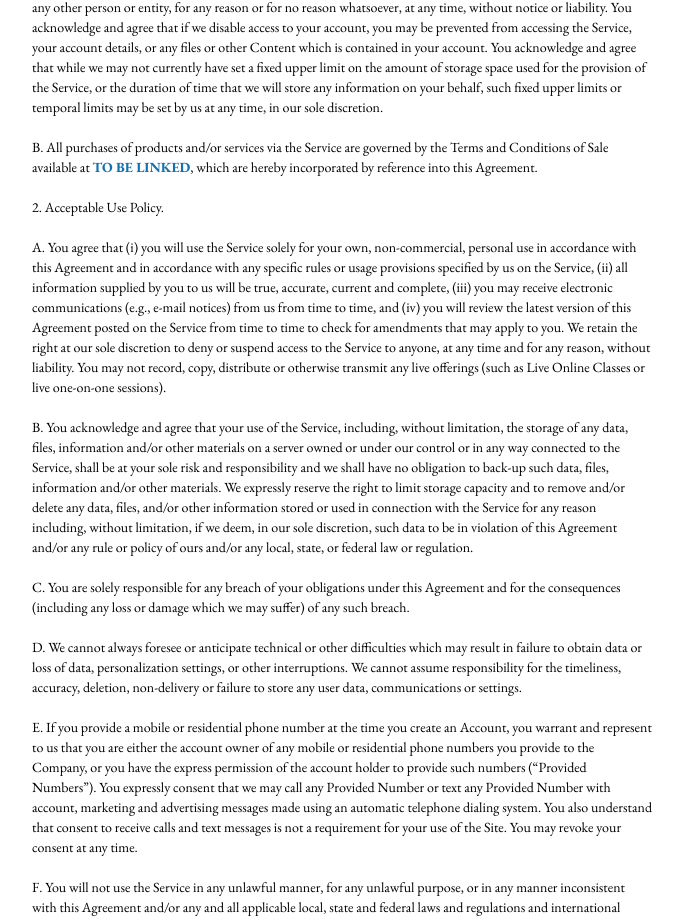
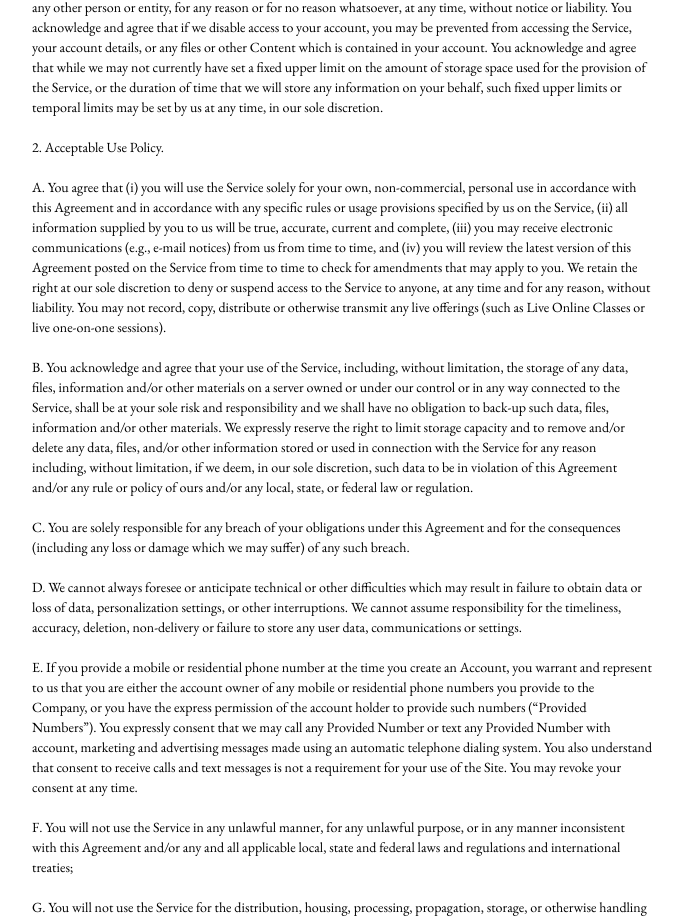
Before and after one commit to ybot1122/keenesse, a Next.js app: page /termsofservice in a window 1280 px wide. Shown: the part 956-1876 px from the top of the page, without its empty margins (298-981 px from the left). Built offline with nearby package versions, Linux system fonts and the light colour scheme.

Commit message:
Terms update

```diff
--- a/app/termsofservice/page.tsx
+++ b/app/termsofservice/page.tsx
@@ -69,12 +69,6 @@ export default function TermsOfService() {
           of time that we will store any information on your behalf, such fixed
           upper limits or temporal limits may be set by us at any time, in our
           sole discretion.
-        </TermsP>
-        <TermsP>
-          B. All purchases of products and/or services via the Service are
-          governed by the Terms and Conditions of Sale available at{" "}
-          <span className="font-bold text-blue">TO BE LINKED</span>, which are
-          hereby incorporated by reference into this Agreement.
         </TermsP>
         <TermsP>2. Acceptable Use Policy.</TermsP>
         <TermsP>
```
